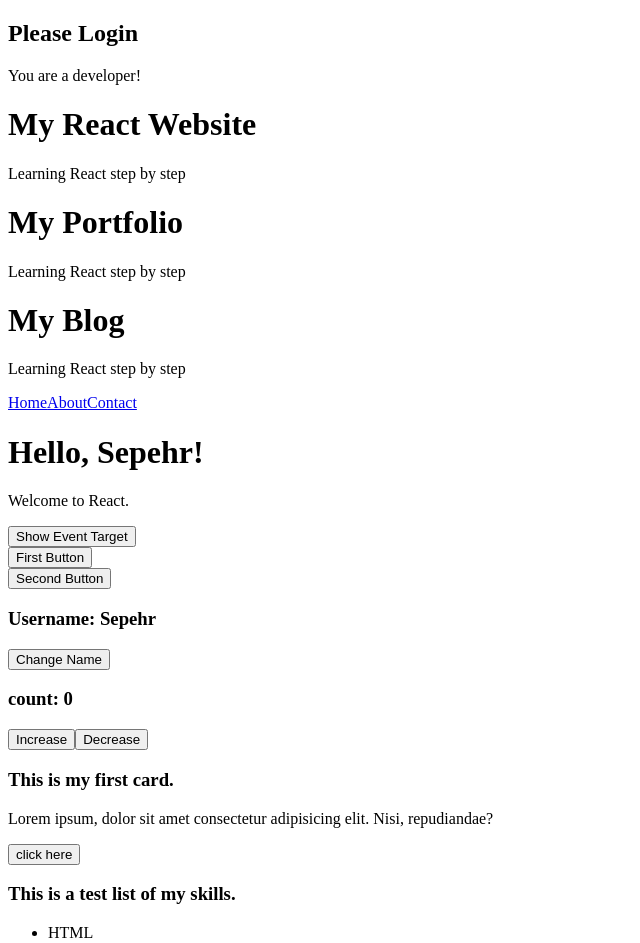
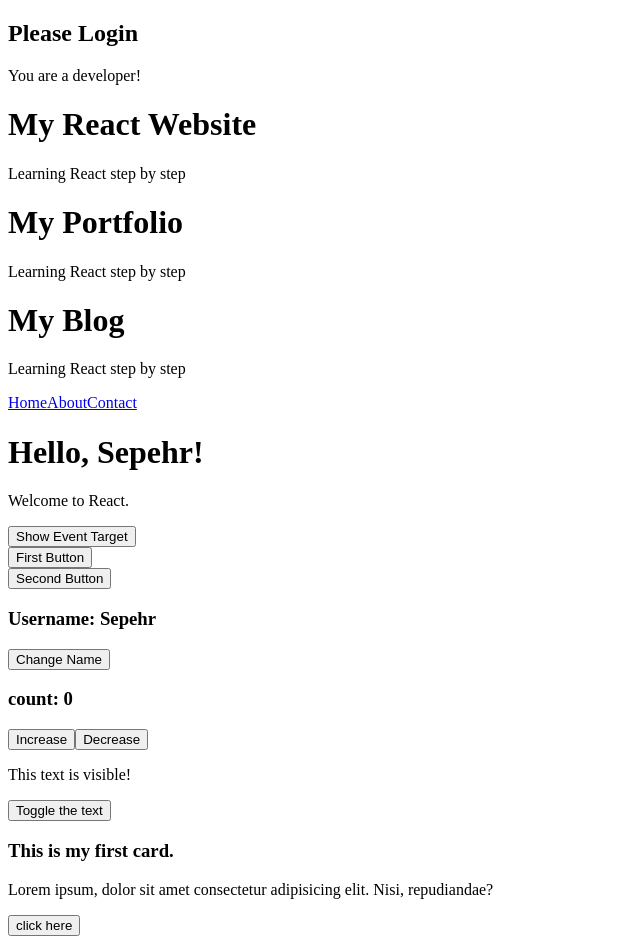
Before and after one commit to Sepehr-Nikiyan/react-bootcamp, a React (Vite) app: page / in a window 1280 px wide. Shown: the top 943 px of the page, without its empty margins (0-640 px from the left). Built offline with nearby package versions, Linux system fonts and the light colour scheme.

Commit message:
practice toggling boolean state

```diff
--- a/src/App.jsx
+++ b/src/App.jsx
@@ -28,6 +28,9 @@ function App() {
   function changeName() {
     setUserName("John");
   }
+  function toggleVisibility() {
+    setIsVisible((previousValue) => !previousValue );
+  }
 
   const name = "Sepehr";
 
@@ -54,6 +57,7 @@ function App() {
   //useState practice
   const [count,setCount] = useState(0);
   const [userName,setUserName] = useState("Sepehr");
+  const [isVisible,setIsVisible] = useState(true);
 
   return (
     <div>
@@ -82,6 +86,11 @@ function App() {
       <button onClick={increaseCount}>Increase</button>
       <button onClick={decreaseCount}>Decrease</button>
 
+      <br />
+
+      {isVisible && <p>This text is visible!</p>}
+      <button onClick={toggleVisibility}>Toggle the text</button>
+
       <Card>
         <h3>This is my first card.</h3>
         <p>Lorem ipsum, dolor sit amet consectetur adipisicing elit. Nisi, repudiandae?</p>
```
